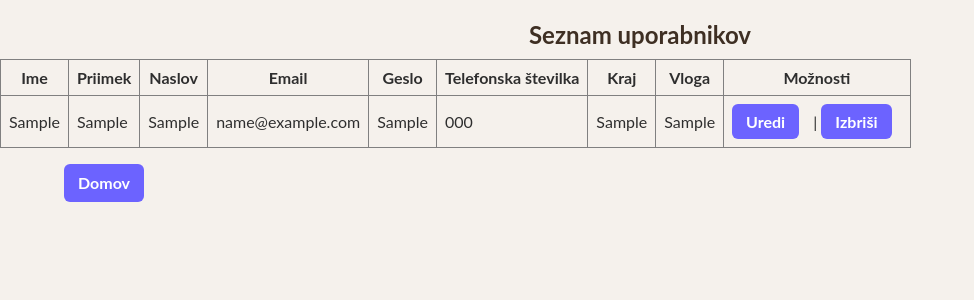
After one commit to davidB123KING/dostava-hrane, a PHP site: page /upravljanje_upo.php in a window 1280 px wide. The commit adds this page. Shown: the top 300 px of the page, without its empty margins (0-974 px from the left). Run offline with PHP 8.4, Linux system fonts and the light colour scheme; tables that the repository leaves empty or names only in its code hold one stand-in row (values such as "Sample post").

Commit message:
urejen admin pogled

```diff
--- a/admin.php
+++ b/admin.php
@@ -22,8 +22,8 @@ if (!isset($_SESSION['vloga']) || $_SESSION['vloga'] !== 'admin') {
     <p>Prijavljen kot: <strong><?php echo $_SESSION['name']; ?></strong></p>
     <div class="meni">
         <a href="dodaj_hrano.php"> Dodaj hrano</a>
-        <a href="seznam_hrane.php"> Uredi/izbriši hrano</a>
-        <a href="uporabniki.php"> Upravljanje uporabnikov</a>
+        <a href="uredi_brisi_hrano.php"> Uredi/izbriši hrano</a>
+        <a href="upravljanje_upo.php"> Upravljanje uporabnikov</a>
         <a href="odjava.php">🚪 Odjava</a>
 
 </div>
--- a/dobljeni_upo.php
+++ b/dobljeni_upo.php
@@ -5,7 +5,7 @@ $p=$_POST['priimek'];
 $n=$_POST['naslov'];
 $e=$_POST['email'];
 $g=$_POST['geslo'];
-$t=$_POST['telefonska-stevilka'];
+$t=$_POST['telefonska_stevilka'];
 $k=$_POST['kraj_id'];
 $v=$_POST['vloga'];
 
--- a/dodaj_hrano.php
+++ b/dodaj_hrano.php
@@ -22,13 +22,10 @@ $rezultat = mysqli_query($link, $sql);
     <form action="hrana_v_bazo.php" method="post">
         Ime hrane:<br>
         <input type="text" name="ime" required><br><br>
-
         Opis hrane:<br>
         <textarea name="opis" rows="4" cols="50" required></textarea><br><br>
-
         Cena (EUR):<br>
-        <input type="number" step="0.01" name="cena" required><br><br>
-
+        <input type="number" name="cena" required><br><br>
         Kategorija:<br>
         <select name="kategorija_id" required>
             <option value="">Izberi kategorijo</option>
--- a/hrana_v_bazo.php
+++ b/hrana_v_bazo.php
@@ -13,7 +13,7 @@ if ($_SERVER['REQUEST_METHOD'] === 'POST') {
 
     if (mysqli_query($link, $sql)) {
         // uspešno shranjeno
-        header("Location: seznam_hrane.php"); // naredi to stran, če želiš prikaz
+        header("Location: uredi_brisi_hrano.php"); // naredi to stran, če želiš prikaz
         exit;
     } else {
         echo "Napaka pri shranjevanju: " . mysqli_error($link);
--- a/index.php
+++ b/index.php
@@ -11,7 +11,6 @@ require_once 'baza.php';
 
 </head>
 <body>
-
         <div class="meni">
             <div class="levo">
             <a href="index.php">Domov</a>
--- a/oblika.css
+++ b/oblika.css
@@ -72,3 +72,7 @@ a:hover {
     margin-top: 60px;
     text-align: center;
 }
+
+table{
+    border-collapse: collapse;
+}
--- /dev/null
+++ b/upravljanje_upo.php
@@ -0,0 +1,121 @@
+<?php
+require_once 'baza.php';
+
+// Brisanje uporabnika
+if (isset($_GET['izbrisi'])) {
+    $id = $_GET['izbrisi'];
+    mysqli_query($link, "DELETE FROM uporabniki WHERE id = $id");
+    header("Location: upravljanje_upo.php");
+    exit;
+}
+
+// Urejanje uporabnika (prikažemo v obrazcu)
+$uredi = null;
+if (isset($_GET['uredi'])) {
+    $id = $_GET['uredi'];
+    $uredi = mysqli_fetch_assoc(mysqli_query($link, "SELECT * FROM uporabniki WHERE id_u = $id"));
+}
+
+// Shrani spremembe
+if (isset($_POST['shrani'])) {
+    $id = $_POST['id_u'];
+    $ime = $_POST['ime'];
+    $priimek = $_POST['priimek'];
+    $naslov = $_POST['naslov'];
+    $email = $_POST['email'];
+    $geslo = $_POST['geslo'];
+    $telefon = $_POST['telefonska_stevilka'];
+    $kraj_id = $_POST['kraj_id'];
+    $vloga = $_POST['vloga'];
+
+    mysqli_query($link, "
+        UPDATE uporabniki SET
+            ime = '$ime',
+            priimek = '$priimek',
+            naslov = '$naslov',
+            email = '$email',
+            geslo = '$geslo',
+            telefonska_stevilka = '$telefon',
+            kraj_id = '$kraj_id',
+            vloga = '$vloga'
+        WHERE id_u = $id
+    ");
+
+    header("Location: upravljanje_upo.php");
+    exit;
+}
+
+// Izpis vseh uporabnikov s kraji
+$rezultat = mysqli_query($link, "
+    SELECT u.*, k.kraj
+    FROM uporabniki u
+    JOIN kraji k ON u.kraj_id = k.id_k
+");
+
+// Kraji za <select>
+$kraji = mysqli_query($link, "SELECT * FROM kraji");
+?>
+
+<!DOCTYPE html>
+<html lang="sl">
+<head>
+    <meta charset="UTF-8">
+    <title>Upravljanje uporabnikov</title>
+    <link rel="stylesheet" href="oblika.css">
+</head>
+<body>
+    <h2>Seznam uporabnikov</h2>
+    <table border="1" cellpadding="8">
+        <tr>
+            <th>Ime</th><th>Priimek</th><th>Naslov</th><th>Email</th><th>Geslo</th>
+            <th>Telefonska številka</th><th>Kraj</th><th>Vloga</th><th>Možnosti</th>
+        </tr>
+
+        <?php while ($vr = mysqli_fetch_assoc($rezultat)) : ?>
+        <tr>
+            <td><?= $vr['ime'] ?></td>
+            <td><?= $vr['priimek'] ?></td>
+            <td><?= $vr['naslov'] ?></td>
+            <td><?= $vr['email'] ?></td>
+            <td><?= $vr['geslo'] ?></td>
+            <td><?= $vr['telefonska_stevilka'] ?></td>
+            <td><?= $vr['kraj'] ?></td>
+            <td><?= $vr['vloga'] ?></td>
+            <td>
+                <a href="?uredi=<?= $vr['id_u'] ?>">Uredi</a> |
+                <a href="?izbrisi=<?= $vr['id_u'] ?>" onclick="return confirm('Izbrišem uporabnika?')">Izbriši</a>
+            </td>
+        </tr>
+        <?php endwhile; ?>
+    </table>
+
+<?php if ($uredi): ?>
+    <hr>
+    <h3>Uredi uporabnika</h3>
+    <form method="post">
+        <input type="hidden" name="id_u" value="<?= $uredi['id_u'] ?>">
+
+        <input type="text" name="ime" value="<?= $uredi['ime'] ?>" placeholder="Ime"><br><br>
+        <input type="text" name="priimek" value="<?= $uredi['priimek'] ?>" placeholder="Priimek"><br><br>
+        <input type="text" name="naslov" value="<?= $uredi['naslov'] ?>" placeholder="Naslov"><br><br>
+        <input type="email" name="email" value="<?= $uredi['email'] ?>" placeholder="Email"><br><br>
+        <input type="text" name="geslo" value="<?= $uredi['geslo'] ?>" placeholder="Geslo"><br><br>
+        <input type="text" name="telefonska_stevilka" value="<?= $uredi['telefonska_stevilka'] ?>" placeholder="Telefonska številka"><br><br>
+
+        <select name="kraj_id">
+            <?php while ($k = mysqli_fetch_assoc($kraji)) : ?>
+                <option value="<?= $k['id_k'] ?>" <?= $k['id_k'] == $uredi['kraj_id'] ? 'selected' : '' ?>>
+                    <?= $k['kraj'] ?>
+                </option>
+            <?php endwhile; ?>
+        </select><br><br>
+
+        <input type="text" name="vloga" value="<?= $uredi['vloga'] ?>" placeholder="Vloga (npr. uporabnik, admin)"><br><br>
+
+        <button type="submit" name="shrani">Shrani spremembe</button>
+    </form>
+<?php endif; ?>
+
+<p><a href="index.php">Domov</a></p>
+</body>
+</html>
```
Also changed, not shown: uredi_brisi_hrano.php (renamed from seznam_hrane.php, +9 -4 lines).
